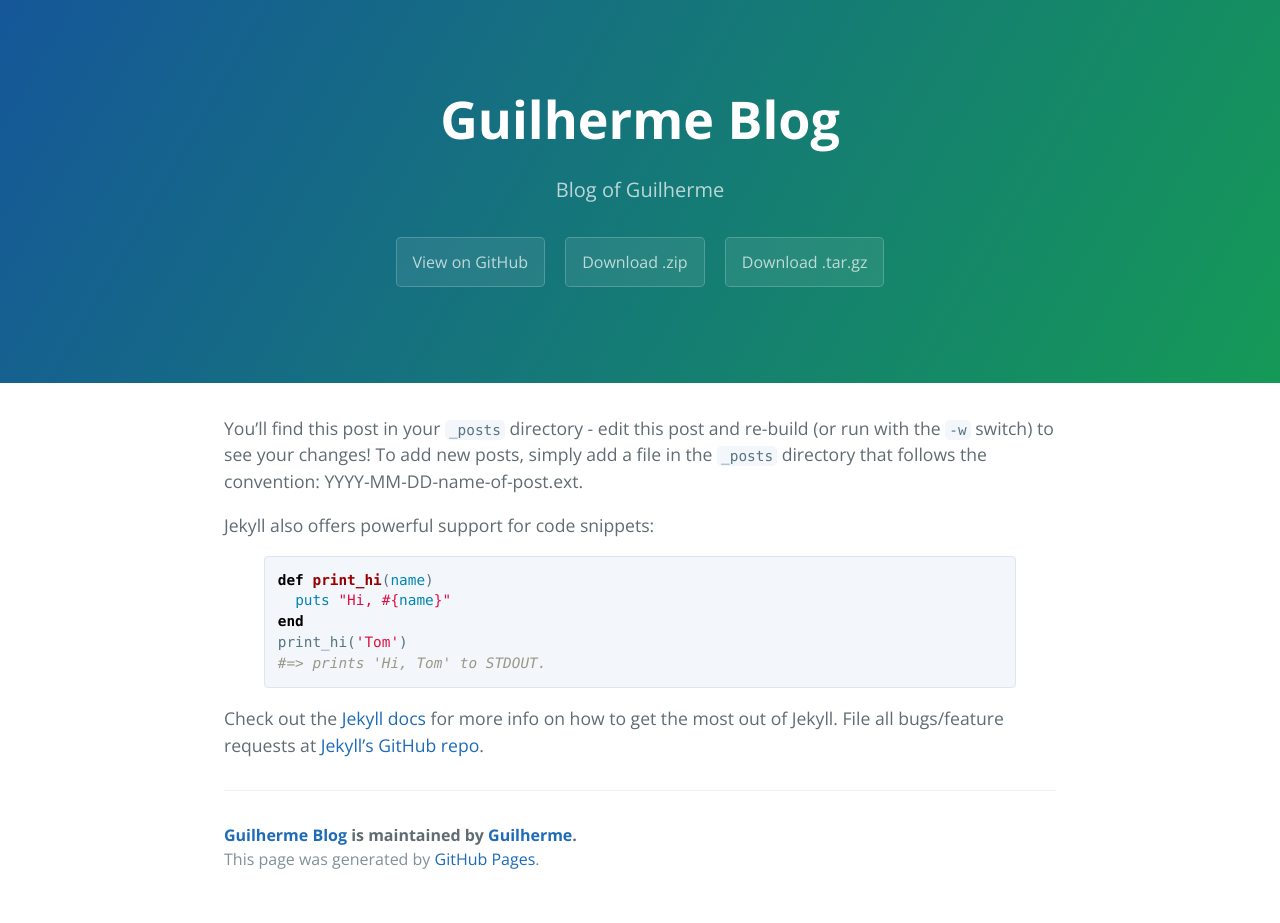
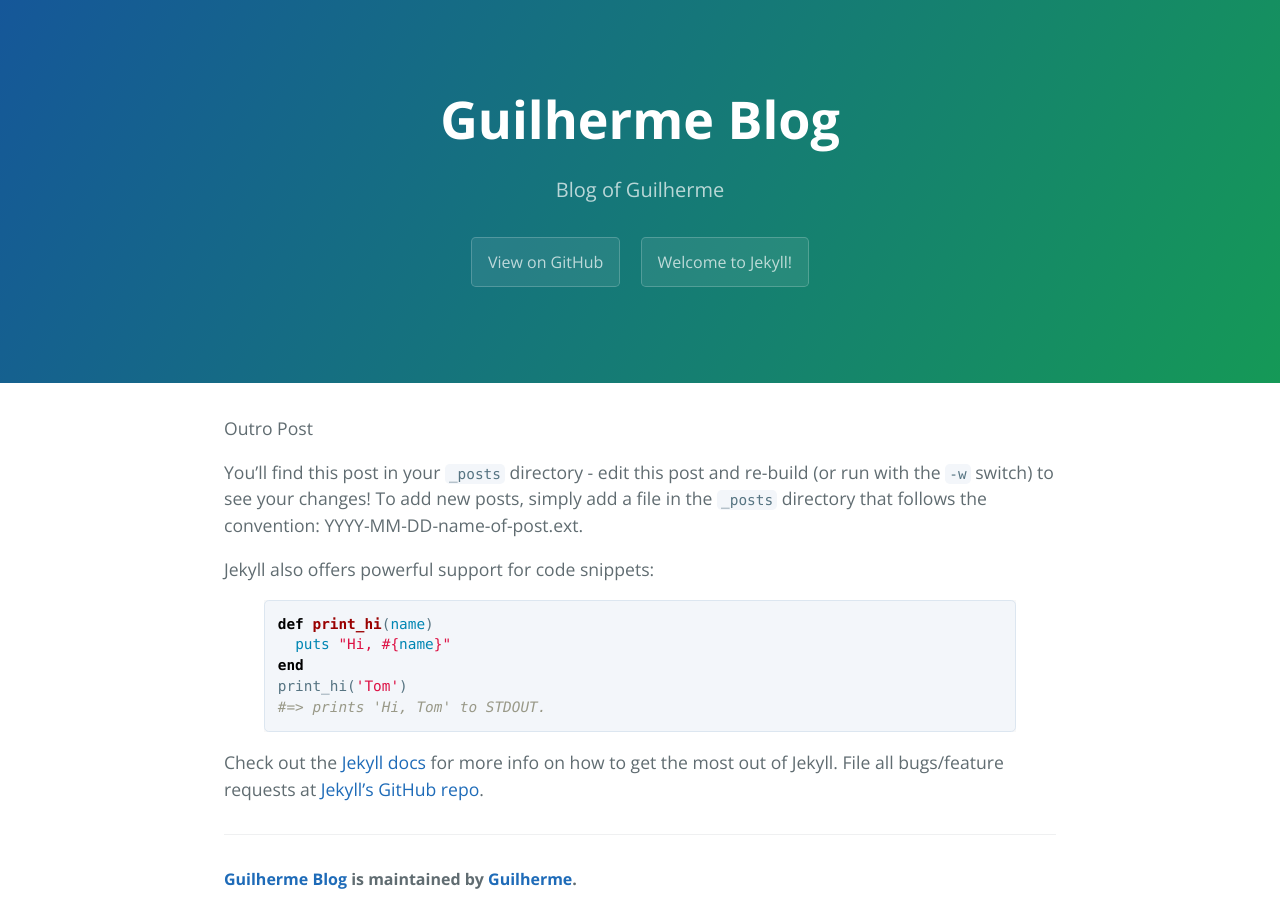
Before and after one commit to guilhermehas/Guilherme-Jekyll-Blog, a Jekyll site: the page built from _posts/2016-02-12-sample-content.markdown, in a window 1280 px wide. Built offline with Jekyll 4.4.1, drawn with Linux system fonts in a browser that asks for light colours.

Commit message:
Changed header

```diff
--- a/_config.yml
+++ b/_config.yml
@@ -15,4 +15,5 @@ gems:
   - jekyll-paginate
 
 #Others
+permalink: /:title/
 markdown: kramdown
--- a/_includes/page-footer.html
+++ b/_includes/page-footer.html
@@ -1,4 +1,3 @@
 <footer class="site-footer">
   <span class="site-footer-owner"><a href="{{ site.url }}">{{ site.title }}</a> is maintained by <a href="{{ site.author.url }}">{{ site.author.name }}</a>.</span>
-  <span class="site-footer-credits">This page was generated by <a href="https://pages.github.com">GitHub Pages</a>.</span>
 </footer>
--- a/_includes/page-header.html
+++ b/_includes/page-header.html
@@ -1,7 +1,10 @@
 <section class="page-header">
   <h1 class="project-name">{{ site.title }}</h1>
   <h2 class="project-tagline">{{ site.tagline }}</h2>
-  <a href="#" class="btn">View on GitHub</a>
-  <a href="#" class="btn">Download .zip</a>
-  <a href="#" class="btn">Download .tar.gz</a>
+
+  <a href="/" class="btn">View on GitHub  </a>
+  {% for post in site.posts %}
+    <a href="{{ site.baseurl }}{{ post.url }}" class="btn">{{ post.title }}</a></li>
+  {% endfor %}
+
 </section>
--- a/_posts/2016-02-12-sample-content.markdown
+++ b/_posts/2016-02-12-sample-content.markdown
@@ -4,6 +4,8 @@ title:  "Welcome to Jekyll!"
 date:   2016-02-12 17:50:00
 categories: main
 ---
+
+Outro Post
 
 You'll find this post in your `_posts` directory - edit this post and re-build (or run with the `-w` switch) to see your changes!
 To add new posts, simply add a file in the `_posts` directory that follows the convention: YYYY-MM-DD-name-of-post.ext.
```
Also changed, not shown: 3 other files.
